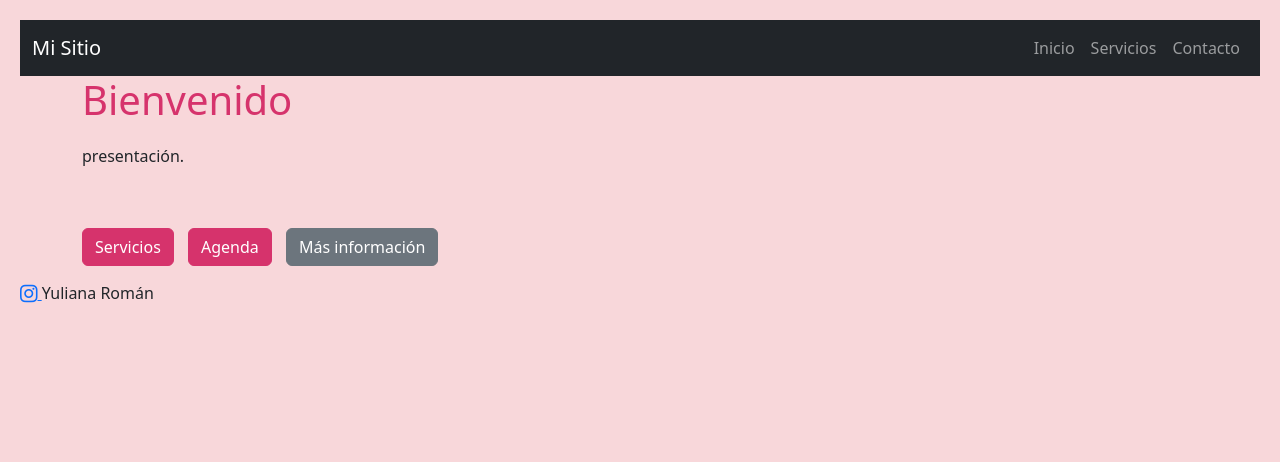
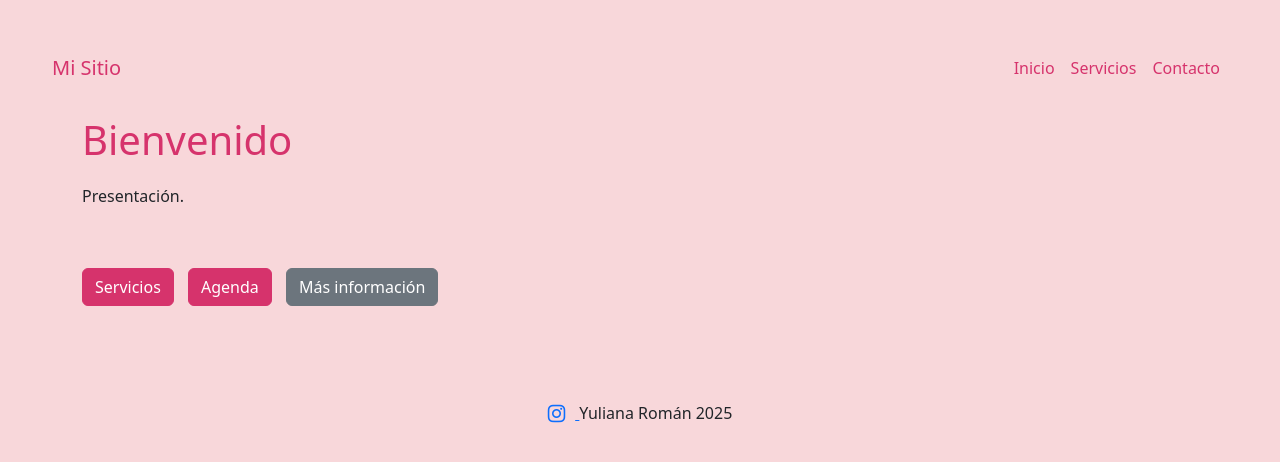
Before and after one commit to Yuliana52/TP-1-Y-2-Yuliana-Rom-n, a plain HTML site: page index.html in a window 1280 px wide. Drawn offline with nearby package versions, Linux system fonts and the light colour scheme; files whose address does not match are found by name.

Commit message:
Actualización de contenido

```diff
--- a/index.html
+++ b/index.html
@@ -3,86 +3,72 @@
 <head>
   <meta charset="UTF-8" />
   <meta name="viewport" content="width=device-width, initial-scale=1.0" />
-  <title>TP 1 </title>
-   <!-- Aquí se enlaza el archivo CSS -->
+  <title>TP 1 Román Yuliana</title>
 
   <link href="https://cdn.jsdelivr.net/npm/bootstrap@5.3.3/dist/css/bootstrap.min.css" rel="stylesheet">
   <link href="https://cdnjs.cloudflare.com/ajax/libs/font-awesome/6.5.0/css/all.min.css" rel="stylesheet">
 
   <style>
-
-    /* Espaciado para todo el cuerpo de la página */
     body {
       background-color: #F8D7DA; /* Rosa pastel */
-      padding: 20px;
+      padding: 40px;
       margin: 0;
     }
 
-
-    /* Espaciado para el encabezado */
     h1 {
-      color: #D6336C; /* Rosa oscuro */
+      color: #D6336C;
       margin-bottom: 20px;
     }
 
-    /* Espaciado entre los párrafos */
     p {
       margin-bottom: 60px;
+    }
 
-    }
     .btn-primary {
       background-color: #D6336C;
       border-color: #D6336C;
-
     }
 
     .btn-primary:hover {
       background-color: #c2275b;
       border-color: #c2275b;
+    }
 
-    }
     .btn-secondary {
       background-color: #6c757d;
       border-color: #6c757d;
     }
 
-    /* Espaciado para los botones */
     button {
       margin-right: 10px;
       margin-bottom: 15px;
-
     }
 
-    button:hover {
-      background-color: #D6336C; /* Rosa oscuro */
-
-    /* Espaciado para el pie de página */
     footer {
       margin-top: 60px;
       padding: 20px 0;
       text-align: center;
-      background-color: #F8D7DA; /* Rosa pastel */
+      background-color: #F8D7DA;
     }
 
     footer i {
       margin-right: 10px;
-
     }
 
-    /* Ajuste para el contenedor de la barra de navegación */
     .navbar {
       margin-bottom: 20px;
-      background-color: #F8D7DA; /* Rosa pastel */
+      background-color: #F8D7DA;
     }
+
     .navbar a {
-      color: #D6336C; /* Rosa oscuro */
+      color: #D6336C;
     }
   </style>
 </head>
 <body>
-  <nav class="navbar navbar-expand-lg navbar-dark bg-dark">
+  <nav class="navbar navbar-expand-lg">
     <div class="container-fluid">
-      <a class="navbar-brand text-pink" href="#">Mi Sitio</a>
+      <a class="navbar-brand" href="#">Mi Sitio</a>
       <button class="navbar-toggler" type="button" data-bs-toggle="collapse" data-bs-target="#navbarNav">
         <span class="navbar-toggler-icon"></span>
       </button>
@@ -98,7 +84,7 @@
 
   <main class="container">
     <h1>Bienvenido</h1>
-    <p>presentación.</p>
+    <p>Presentación.</p>
     <button onclick="mostrarMensaje()" class="btn btn-primary">Servicios</button>
     <button onclick="mostrarMensaje()" class="btn btn-primary">Agenda</button>
     <button onclick="mostrarMensaje()" class="btn btn-secondary">Más información</button>
@@ -108,7 +94,7 @@
     <a href="https://www.instagram.com" target="_blank">
       <i class="fab fa-instagram fa-lg"></i>
     </a>
-    <span> Yuliana Román </span>
+    <span>Yuliana Román 2025</span>
   </footer>
 
   <script src="https://cdn.jsdelivr.net/npm/bootstrap@5.3.3/dist/js/bootstrap.bundle.min.js"></script>
```
